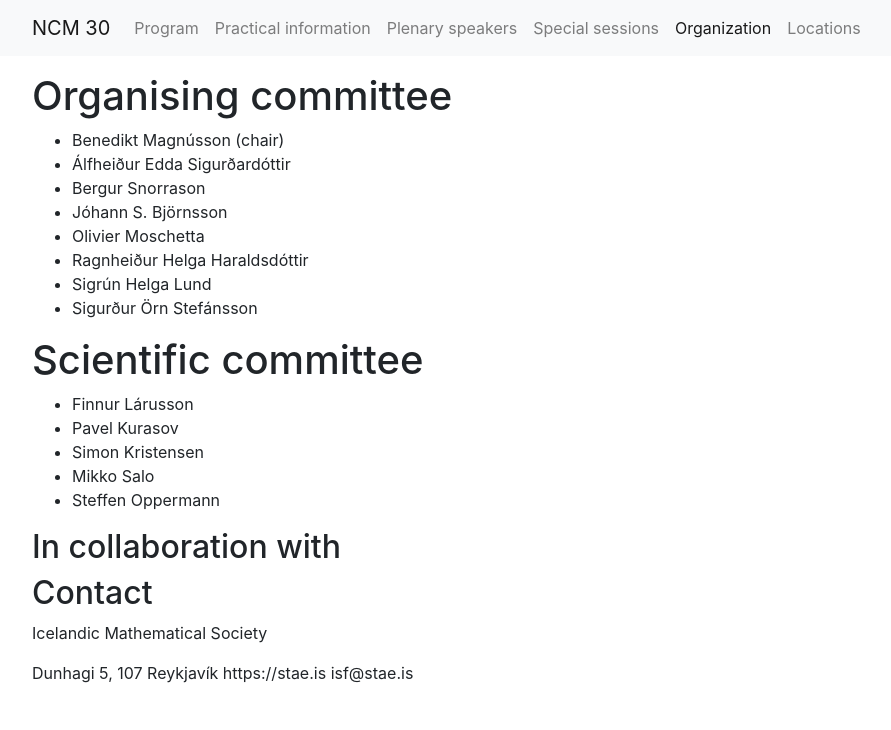
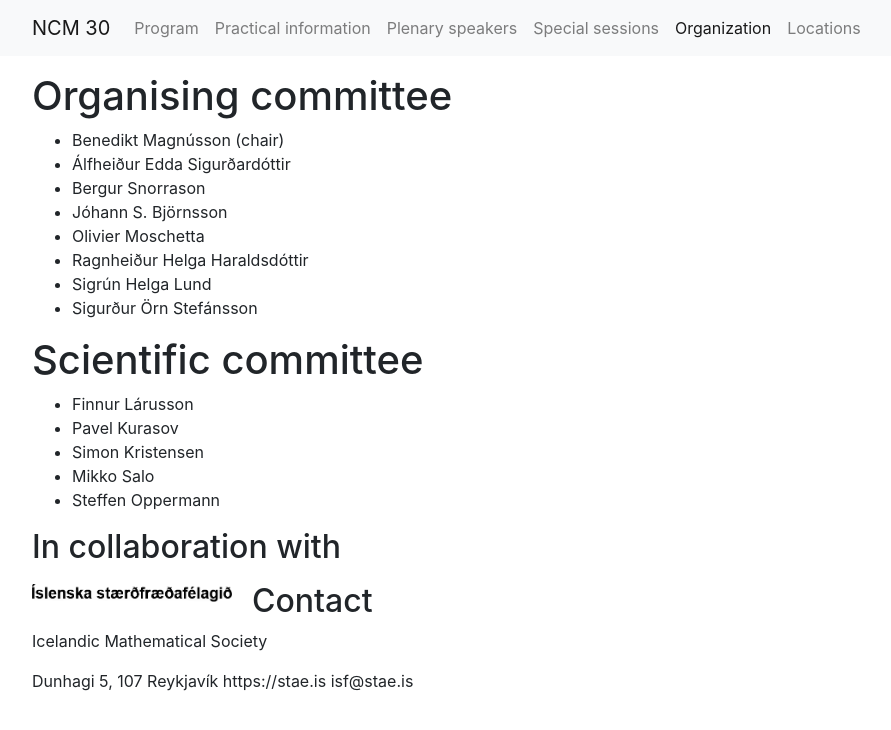
Before and after one commit to IslenskaStaerdfraedafelagid/ncm30-website, a Jekyll site: the page built from organization/index.md, in a window 1280 px wide. Shown: the top 730 px of the page, without its empty margins (53-944 px from the left). Built offline with Jekyll 4.4.1, drawn with Linux system fonts in a browser that asks for light colours; our own code applies the rules of GitHub Pages for plain Markdown files.

Commit message:
Update index.md

```diff
--- a/organization/index.md
+++ b/organization/index.md
@@ -21,7 +21,7 @@ layout: default
 * Steffen Oppermann
 
 ## In collaboration with
-
+![MA]({{ '/assets/images/isf.png' | relative_url }}){: width="200" style="float: left; margin: 10px 20px 10px 0; max-width: 100%; height: auto; display: block;" }
 
 ## Contact
 
```
